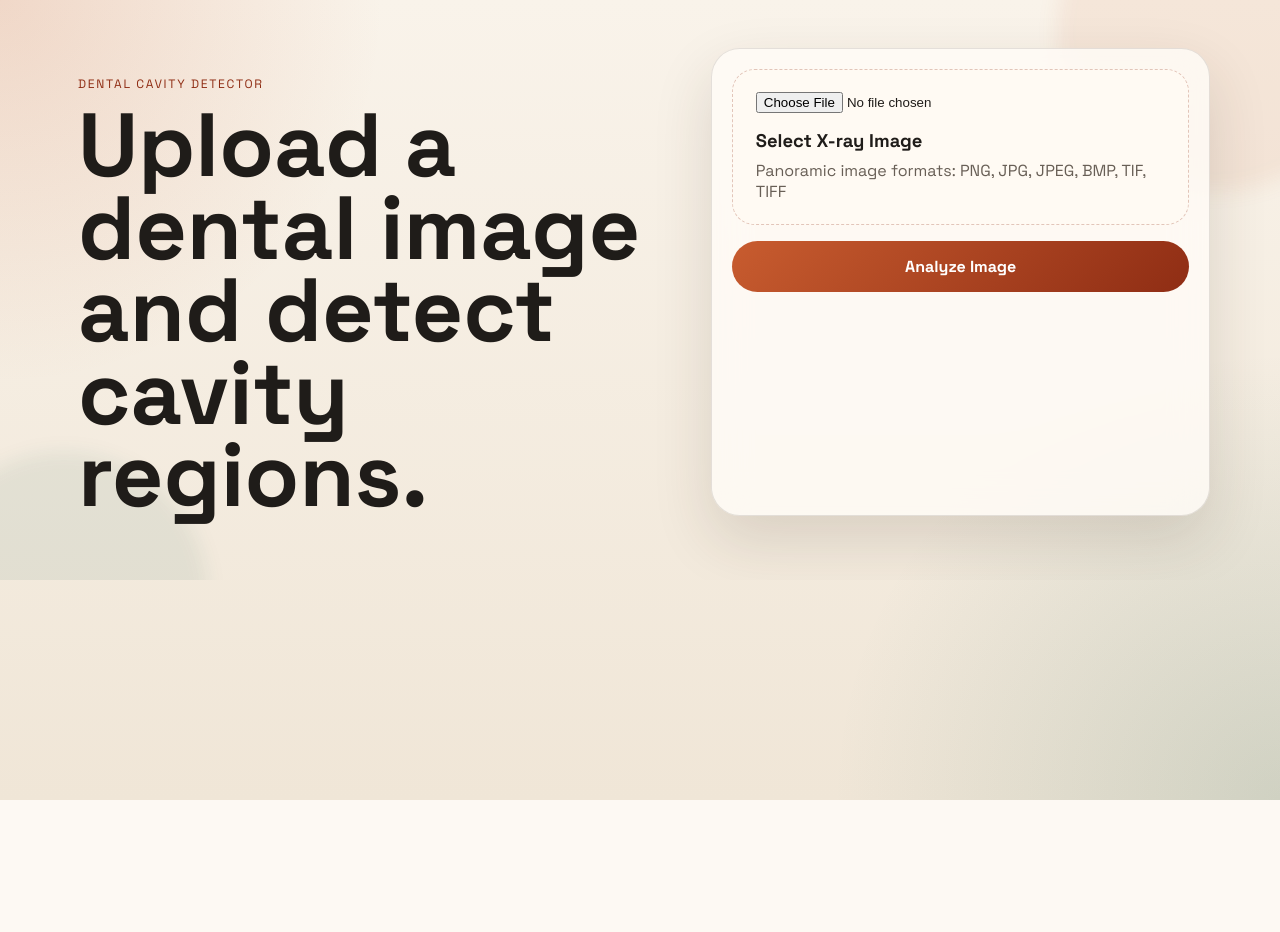
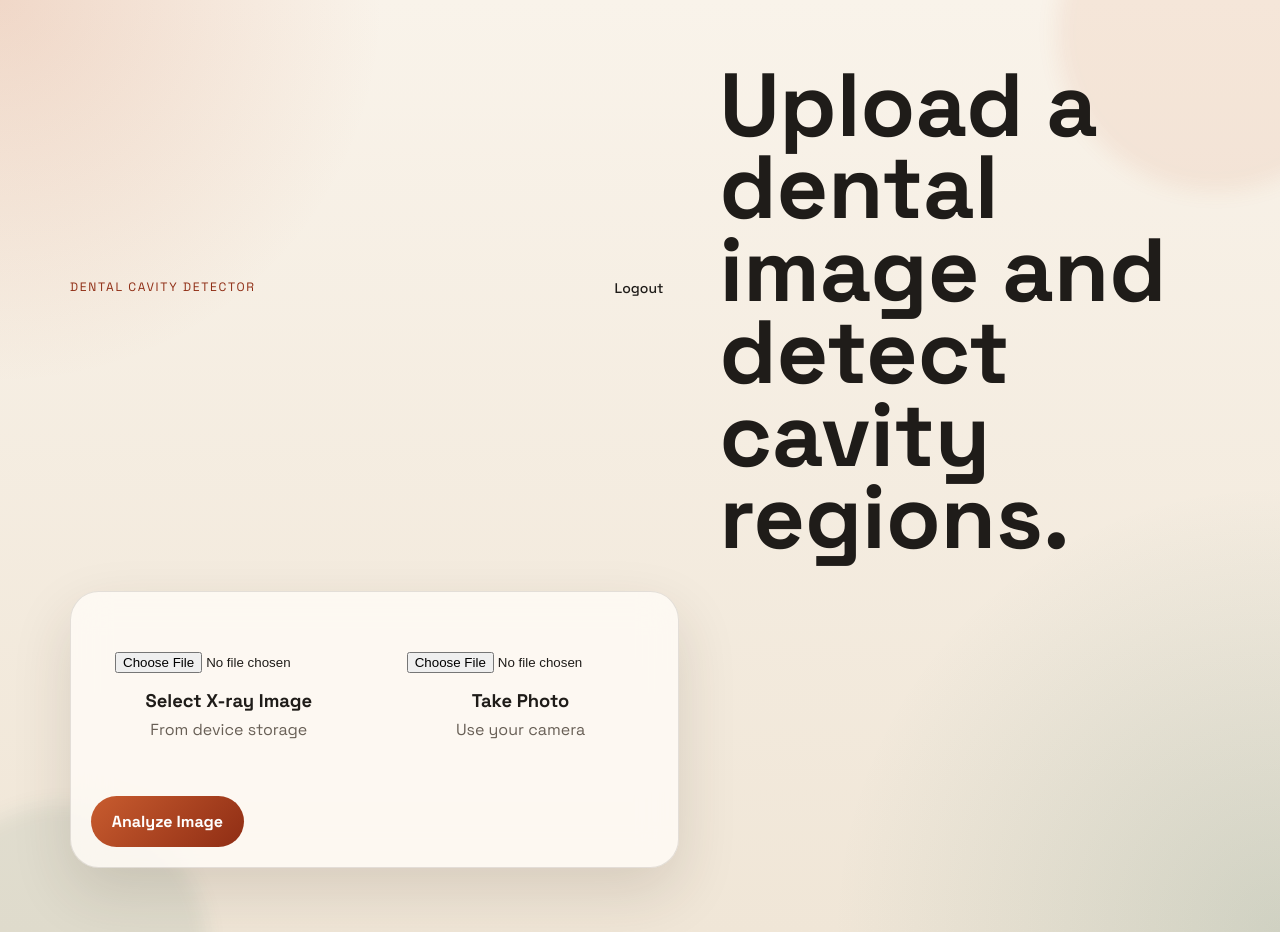
Before and after one commit to Premkumar8/Automated-Dental-Cavity-Detection-System-Using-Deep-Learning-YOLO, a Flask app: template templates/index.html in a window 1280 px wide. Before the commit the page ends 800 px from the top, so only its background shows below. Run offline with Flask 3, Linux system fonts and the light colour scheme; the template is opened without the code that fills it, so the values that code supplies are empty.

Commit message:
feat: add login authentication and camera upload option

```diff
--- a/app.py
+++ b/app.py
@@ -4,7 +4,7 @@ import os
 from collections import Counter
 from pathlib import Path
 
-from flask import Flask, render_template, request, send_from_directory
+from flask import Flask, render_template, request, send_from_directory, session, redirect, url_for
 from ultralytics import YOLO
 from werkzeug.utils import secure_filename
 
@@ -19,11 +19,22 @@ ALLOWED_EXTENSIONS = {".png", ".jpg", ".jpeg", ".bmp", ".tif", ".tiff"}
 app = Flask(__name__)
 app.config["MAX_CONTENT_LENGTH"] = 20 * 1024 * 1024
 app.config["UPLOAD_FOLDER"] = str(UPLOAD_DIR)
+app.secret_key = "dental_super_secret_key"
 
 UPLOAD_DIR.mkdir(parents=True, exist_ok=True)
 ARTIFACTS_DIR.mkdir(parents=True, exist_ok=True)
 
 _MODEL = None
+
+from functools import wraps
+
+def login_required(f):
+    @wraps(f)
+    def decorated_function(*args, **kwargs):
+        if not session.get("logged_in"):
+            return redirect(url_for("login", next=request.url))
+        return f(*args, **kwargs)
+    return decorated_function
 
 
 def allowed_file(filename: str) -> bool:
@@ -118,7 +129,27 @@ def build_detection_report(image_path: Path) -> dict:
     }
 
 
+@app.route("/login", methods=["GET", "POST"])
+def login():
+    error = None
+    if request.method == "POST":
+        username = request.form.get("username")
+        password = request.form.get("password")
+        if username == "eag" and password == "eagle@2026":
+            session["logged_in"] = True
+            return redirect(url_for("index"))
+        else:
+            error = "Invalid credentials. Please try again."
+    return render_template("login.html", error=error)
+
+@app.route("/logout")
+def logout():
+    session.pop("logged_in", None)
+    return redirect(url_for("login"))
+
+
 @app.route("/", methods=["GET", "POST"])
+@login_required
 def index():
     error = None
     report = None
--- a/static/style.css
+++ b/static/style.css
@@ -161,19 +161,78 @@ h1 {
   padding: 1.25rem;
 }
 
-.upload-form {
+/* App Header */
+.app-header {
+  display: flex;
+  justify-content: space-between;
+  align-items: center;
+  margin-bottom: 2rem;
+}
+
+.btn-logout {
+  padding: 0.5rem 1rem;
+  background-color: var(--surface-hover);
+  color: var(--text-muted);
+  border-radius: 0.5rem;
+  text-decoration: none;
+  font-size: 0.875rem;
+  font-weight: 500;
+  transition: all 0.2s ease;
+}
+
+.btn-logout:hover {
+  background-color: var(--surface-active);
+  color: var(--text);
+}
+
+/* Login Form Styles */
+.form-group {
+  display: flex;
+  flex-direction: column;
+  gap: 0.5rem;
+}
+
+.form-group label {
+  font-size: 0.875rem;
+  font-weight: 500;
+  color: var(--text-muted);
+}
+
+.form-group input {
+  padding: 0.75rem 1rem;
+  background-color: var(--background);
+  border: 1px solid var(--border);
+  border-radius: 0.75rem;
+  color: var(--text);
+  font-size: 1rem;
+  font-family: inherit;
+  transition: border-color 0.2s ease;
+}
+
+.form-group input:focus {
+  outline: none;
+  border-color: var(--primary);
+}
+
+/* Upload Options Grid */
+.upload-options {
   display: grid;
+  grid-template-columns: repeat(2, minmax(0, 1fr));
   gap: 1rem;
+  margin-bottom: 1rem;
 }
 
 .upload-box {
-  display: block;
+  display: flex;
+  flex-direction: column;
+  align-items: center;
+  justify-content: center;
+  padding: 2.5rem 1.5rem;
+  background-color: var(--background);
+  border: 2px dashed var(--border);
+  border-radius: 1rem;
   cursor: pointer;
-  padding: 1.4rem;
-  border-radius: 1.4rem;
-  border: 1.5px dashed rgba(143, 45, 20, 0.26);
-  background: var(--panel-strong);
-  transition: transform 180ms ease, border-color 180ms ease;
+  transition: all 0.2s ease;
 }
 
 .upload-box:hover {
--- a/templates/index.html
+++ b/templates/index.html
@@ -15,18 +15,34 @@
     <div class="ambient ambient-two"></div>
 
     <main class="layout">
+      <header class="app-header">
+        <div class="header-left">
+          <p class="eyebrow">Dental Cavity Detector</p>
+        </div>
+        <div class="header-right">
+          <a href="{{ url_for('logout') }}" class="btn-logout">Logout</a>
+        </div>
+      </header>
+
       <section class="hero">
-        <p class="eyebrow">Dental Cavity Detector</p>
         <h1>Upload a dental image and detect cavity regions.</h1>
       </section>
 
       <section class="panel">
         <form class="upload-form" method="post" enctype="multipart/form-data">
-          <label class="upload-box" for="xray_image">
-            <input id="xray_image" type="file" name="xray_image" accept=".png,.jpg,.jpeg,.bmp,.tif,.tiff" required>
-            <span class="upload-title">Select X-ray Image</span>
-            <span class="upload-subtitle">Panoramic image formats: PNG, JPG, JPEG, BMP, TIF, TIFF</span>
-          </label>
+          <div class="upload-options">
+            <label class="upload-box" for="xray_image">
+              <input id="xray_image" type="file" name="xray_image" accept=".png,.jpg,.jpeg,.bmp,.tif,.tiff" required>
+              <span class="upload-title">Select X-ray Image</span>
+              <span class="upload-subtitle">From device storage</span>
+            </label>
+
+            <label class="upload-box camera-box" for="camera_image">
+              <input id="camera_image" type="file" name="xray_image" accept="image/*" capture="environment">
+              <span class="upload-title">Take Photo</span>
+              <span class="upload-subtitle">Use your camera</span>
+            </label>
+          </div>
           <button type="submit">Analyze Image</button>
         </form>
 
```
